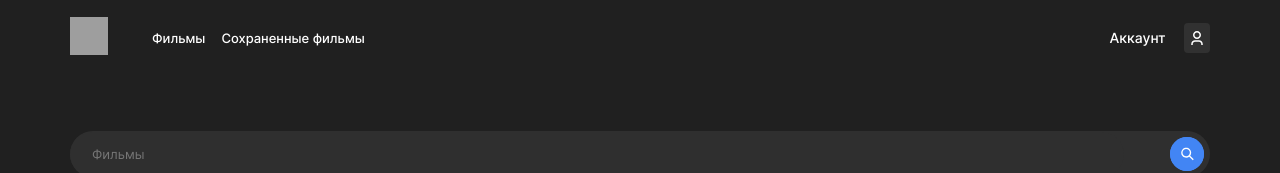
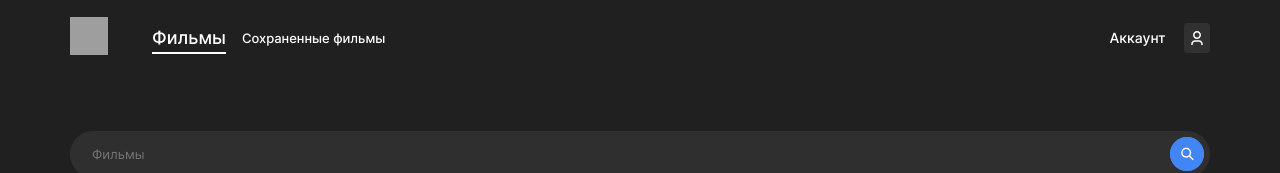
Before and after one commit to DonVladon96/movies-explorer-frontend, a React (Create React App) app: page /Movies in a window 1280 px wide. Shown: the top 173 px of the page. Built offline with nearby package versions, Linux system fonts and the light colour scheme; grey boxes are pictures that could not be loaded; the HTML template or start-up script is replaced by a standard one.

Commit message:
замечания по 320 меню

```diff
--- a/src/components/Navigation/Navigation.css
+++ b/src/components/Navigation/Navigation.css
@@ -30,6 +30,19 @@
   gap: 16px
 }
 
+.navigation__list .active {
+  color: #FFF;
+  text-align: center;
+  font-family: Inter;
+  font-size: 18px;
+  font-style: normal;
+  font-weight: 500;
+  line-height: normal;
+  text-decoration: none;
+  border-bottom: 2px solid #FFF;
+  padding-bottom: 4px;
+}
+
 .navigation__link {
   color: #FFF;
   text-align: right;
@@ -40,6 +53,7 @@
   line-height: 18px;
   text-decoration: none;
 }
+
 
 .navigation__link:hover {
   color: #8B8B8B;
@@ -110,7 +124,7 @@
   }
 
   .navigation__list {
-    gap: 28px;
+    gap: 26px;
   }
 }
 
@@ -140,3 +154,14 @@
     align-self: flex-end;
   }
 }
+
+@media screen and (max-width: 530px) {
+  .navigation {
+    width: 100%;
+    padding: 144px 0 48px 0;
+  }
+
+  .navigation__link {
+    margin-bottom: 25px;
+  }
+}
--- a/src/components/Navigation/Navigation.jsx
+++ b/src/components/Navigation/Navigation.jsx
@@ -1,5 +1,6 @@
-import { Link } from 'react-router-dom';
+import {Link, NavLink} from 'react-router-dom';
 import './Navigation.css';
+import React from "react";
 
 function Navigation({ isOpenBurger }) {
   return(
@@ -9,14 +10,19 @@ function Navigation({ isOpenBurger }) {
       </Link>
       <ul className='navigation__list'>
         <li>
-          <Link to='/movies' className='navigation__link'>
+          <NavLink
+            to="/movies"
+            className={({ isActive, isPending }) =>
+              isPending ? "pending" : isActive ? "active" : "navigation__link"
+            }
+          >
             Фильмы
-          </Link>
+          </NavLink>
         </li>
         <li>
-          <Link to='/saved-movies' className='navigation__link'>
+          <NavLink to='/saved-movies' className='navigation__link'>
             Сохраненные фильмы
-          </Link>
+          </NavLink>
         </li>
       </ul>
       <Link to="/profile" className="navigation__profile">
--- a/src/components/Profile/Profile.css
+++ b/src/components/Profile/Profile.css
@@ -5,10 +5,9 @@
     background: #202020;
     max-width: 410px;
     width: 100%;
+    min-height: 40vh;
     padding: 88px 0 70px 0;
     margin: auto;
-    display: flex;
-    flex-direction: column;
 }
 
 .profile__title {
@@ -182,7 +181,7 @@ profile__input:-ms-input-placeholder { /* Internet Explorer 10+ */
 
 @media screen and (max-width: 768px) {
     .profile__container {
-        padding: 250px 0 70px 0;
+        padding: 251px 0 70px 0;
     }
 
     .profile__title {
```
